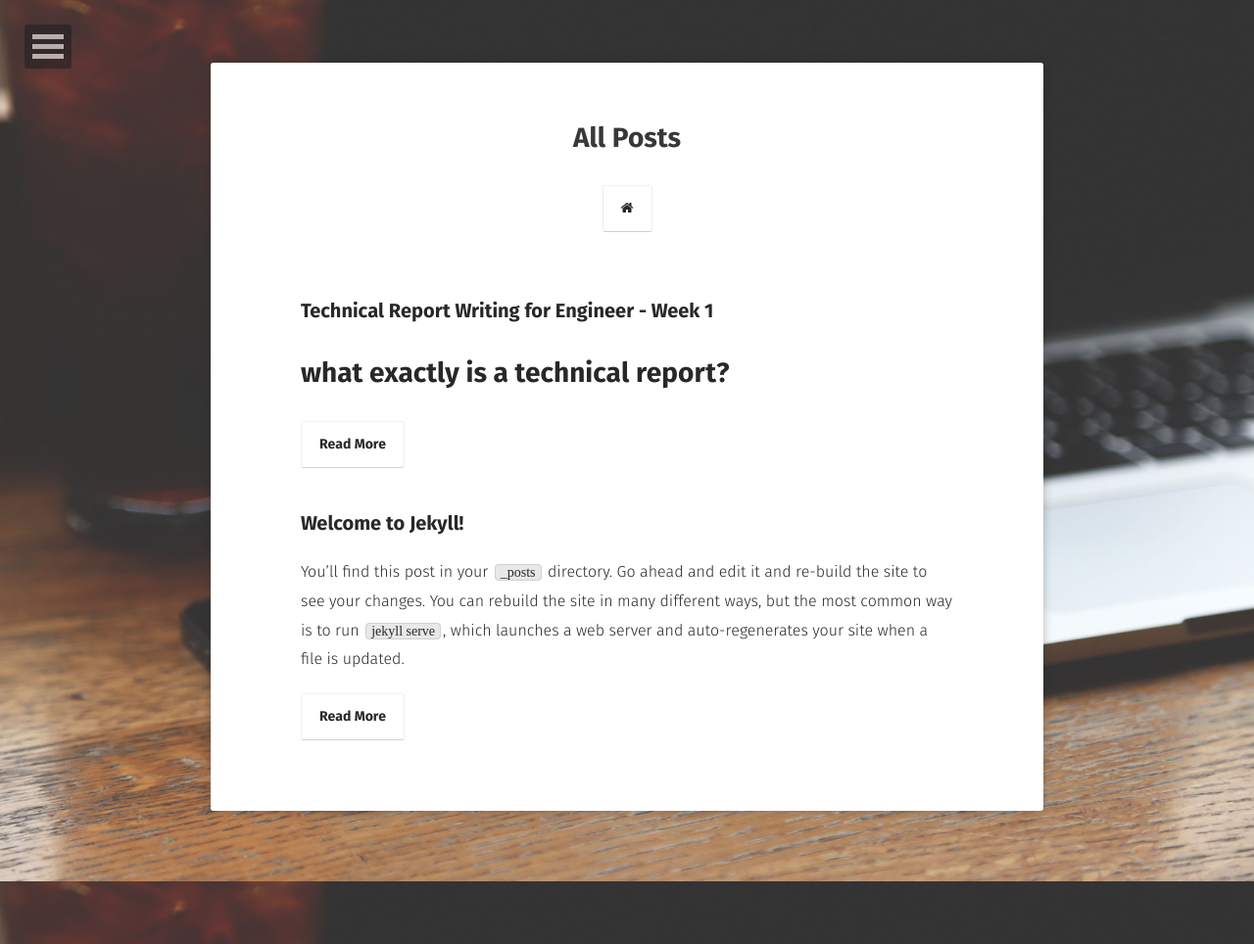
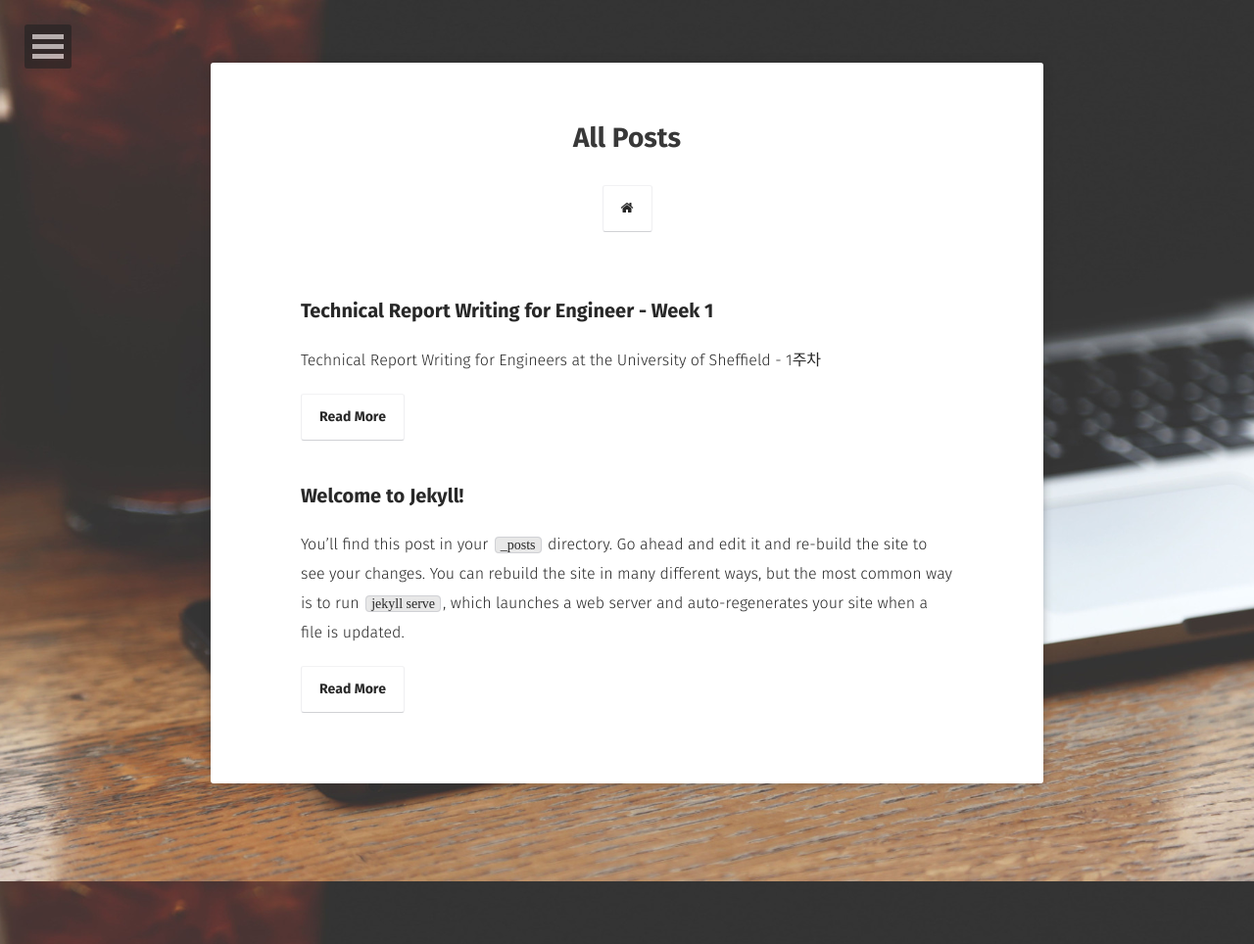
Before and after one commit to dora-author/dora-author.github.io, a Jekyll site: the page built from posts/index.md, in a window 1280 px wide. Shown: the whole page at 98% size. Built offline with Jekyll 4.4.1, drawn with Linux system fonts in a browser that asks for light colours; some web fonts are replaced.

Commit message:
Update training
Signed-off-by: EunJung Kim <zadora1004@naver.com>

```diff
--- a/_posts/Training/2021-04-18-technical-report-writing-week1.markdown
+++ b/_posts/Training/2021-04-18-technical-report-writing-week1.markdown
@@ -1,10 +1,21 @@
 ---
 layout: post
 title: "Technical Report Writing for Engineer - Week 1"
+excerpt: Technical Report Writing for Engineers at the University of Sheffield - 1주차
 date: 2021-04-26
-categories: Training
+permalink: /_post/Training/
+category: Training
 ---
 
-# what exactly is a technical report?
+# <img width="300px" src="/img/training/tech_report_1w.png">
 
-A `technical report`  is one of the principal methods of communication used by practising engineers.
+## what exactly is a technical report?
+
+A **technical report** is one of the principal methods of communication used by practising engineers.
+
+- - -
+
+## The anatomy of a technical report
+
+1. Abstract & Introduction
+2. Procedure
```
Also changed, not shown: about/index.md (+8 -4 lines), img/training/tech_report_1w.png (added).
